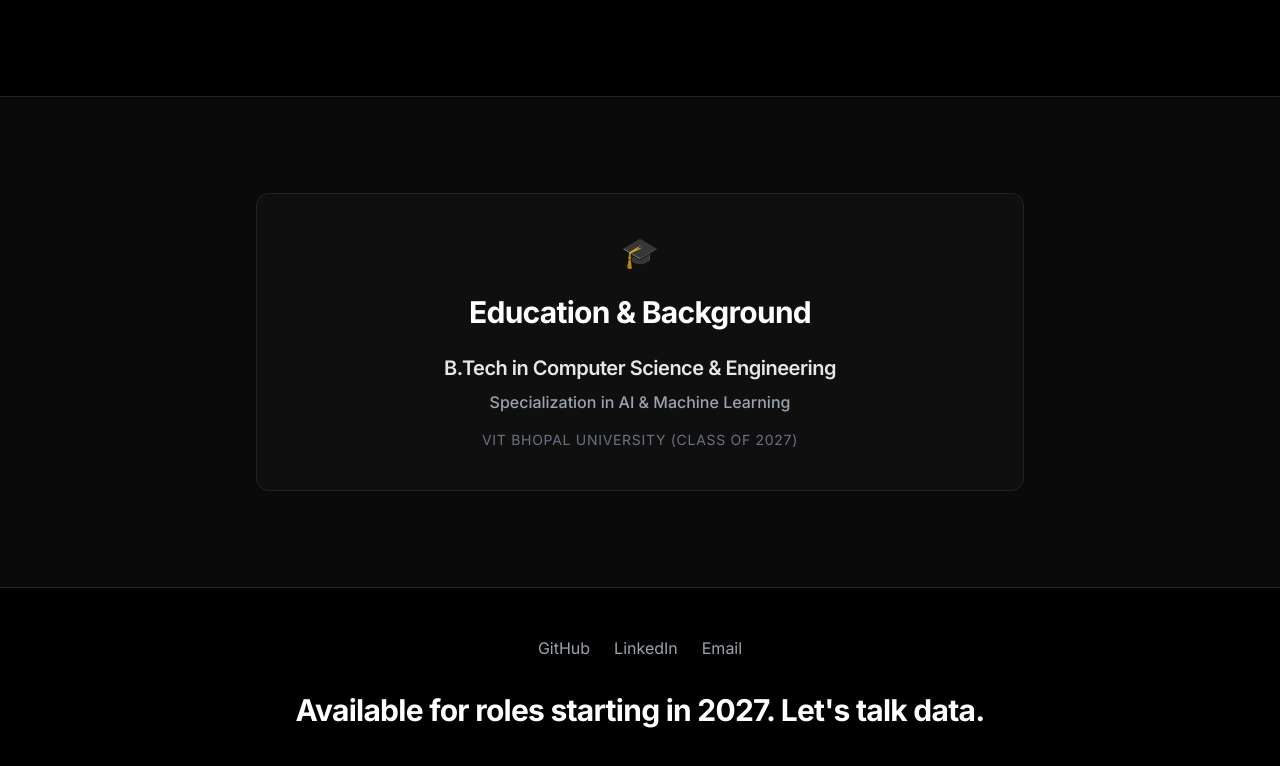
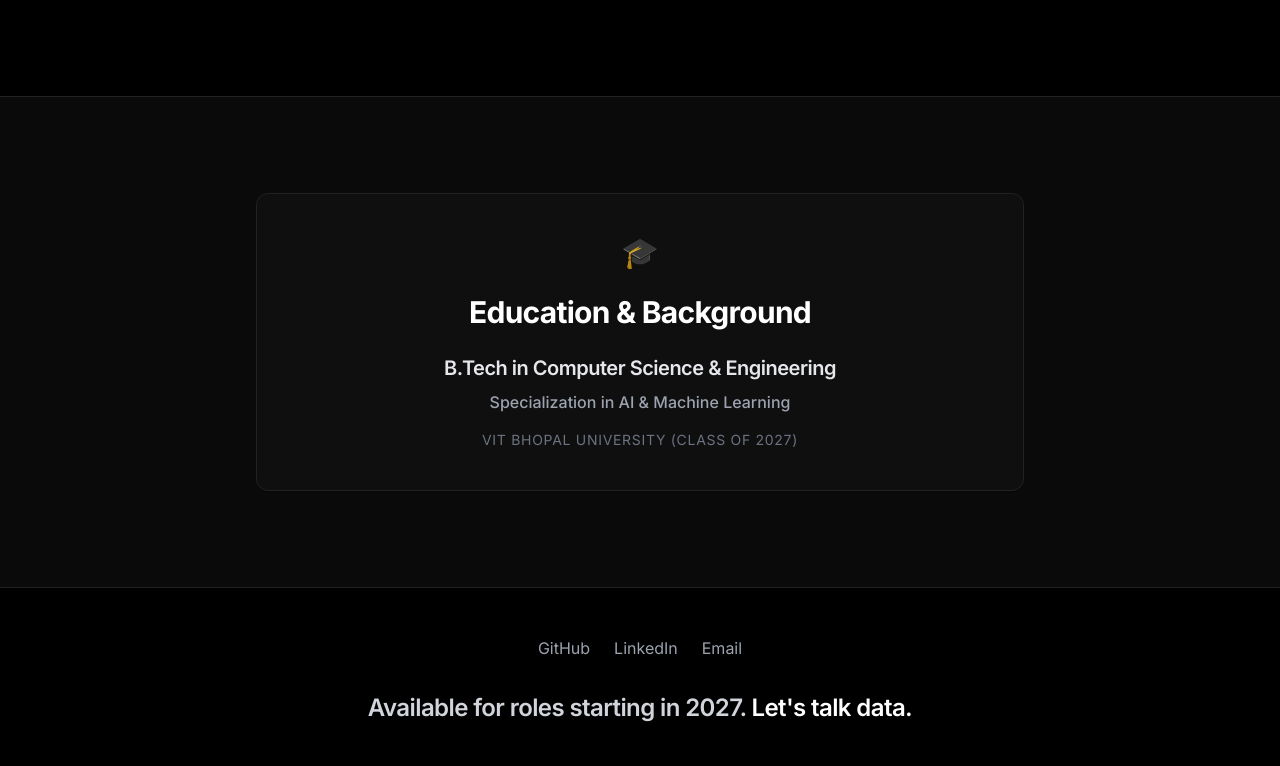
Before and after one commit to divyanshuyadav715-ship-it/portfolio-live, a React app: page / in a window 1280 px wide. Shown: the part 2546-3312 px from the top of the page. Built offline with nearby package versions, Linux system fonts and the light colour scheme; the HTML template or start-up script is replaced by a standard one.

Commit message:
Refactor Footer.jsx to monochromatic

```diff
--- a/src/components/Footer.jsx
+++ b/src/components/Footer.jsx
@@ -2,15 +2,15 @@
 
 const Footer = () => {
   return (
-    <footer className="py-12 px-6 bg-darkbg border-t border-gray-800">
+    <footer className="py-12 px-6 bg-darkbg border-t border-bordergray">
       <div className="max-w-5xl mx-auto flex flex-col items-center">
         <div className="flex space-x-6 mb-8">
-          <a href="#" className="text-gray-400 hover:text-neon transition-colors duration-300">GitHub</a>
-          <a href="#" className="text-gray-400 hover:text-neon transition-colors duration-300">LinkedIn</a>
-          <a href="#" className="text-gray-400 hover:text-neon transition-colors duration-300">Email</a>
+          <a href="#" className="text-gray-400 hover:text-white transition-colors duration-200">GitHub</a>
+          <a href="#" className="text-gray-400 hover:text-white transition-colors duration-200">LinkedIn</a>
+          <a href="#" className="text-gray-400 hover:text-white transition-colors duration-200">Email</a>
         </div>
-        <p className="text-2xl md:text-3xl font-bold text-white text-center tracking-tight">
-          Available for roles starting in 2027. <span className="text-neon">Let's talk data.</span>
+        <p className="text-xl md:text-2xl font-semibold text-gray-300 text-center tracking-tight">
+          Available for roles starting in 2027. <span className="text-white">Let's talk data.</span>
         </p>
       </div>
     </footer>
```
